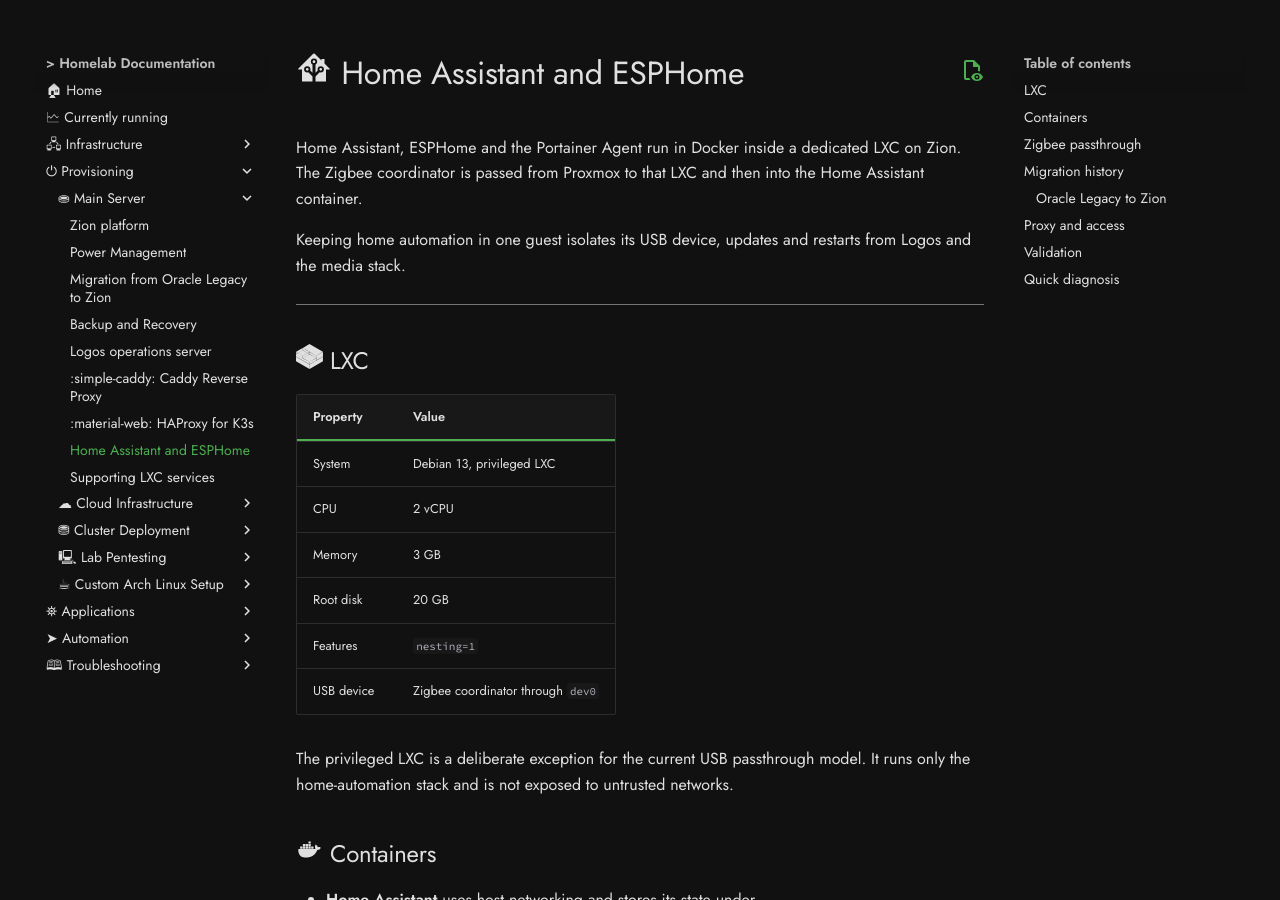
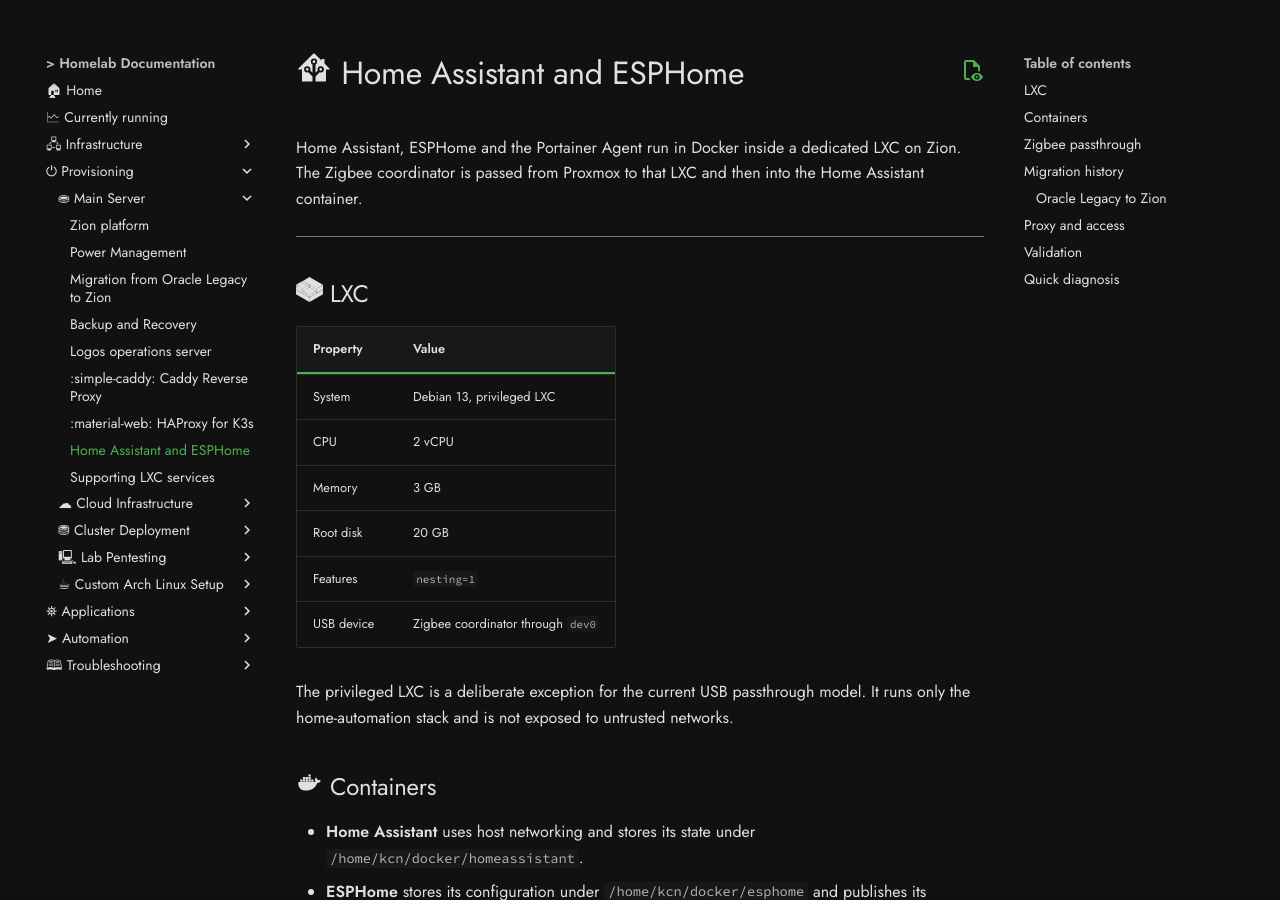
Before and after one commit to kCn3333/homelab, an MkDocs documentation site: the page built from docs/zion/home-assistant.md, in a window 1280 px wide and 900 px high. Built offline with MkDocs 1.6.1 and Material for MkDocs 9.7.7, drawn with Linux system fonts in a browser that asks for light colours; comment, search, counter and statistics services are not loaded; some of the changed text lies outside the part shown.

Commit message:
docs: document home assistant

```diff
--- a/docs/zion/home-assistant.md
+++ b/docs/zion/home-assistant.md
@@ -1,8 +1,6 @@
 # :material-home-assistant: Home Assistant and ESPHome
 
 Home Assistant, ESPHome and the Portainer Agent run in Docker inside a dedicated LXC on Zion. The Zigbee coordinator is passed from Proxmox to that LXC and then into the Home Assistant container.
-
-Keeping home automation in one guest isolates its USB device, updates and restarts from Logos and the media stack.
 
 ***
 
@@ -114,6 +112,5 @@
 |---|---|
 | `/dev/ttyUSB0` is missing | Proxmox `dev0`, host USB enumeration and LXC state |
 | ZHA uses the old device path | Saved ZHA configuration |
-| SSH key is rejected after restore | Ownership of `.ssh` and `authorized_keys` |
 | Proxy request is rejected | Exact `trusted_proxies` entries |
 | Package or systemd errors mention ownership | Privileged/unprivileged UID mapping |
```
